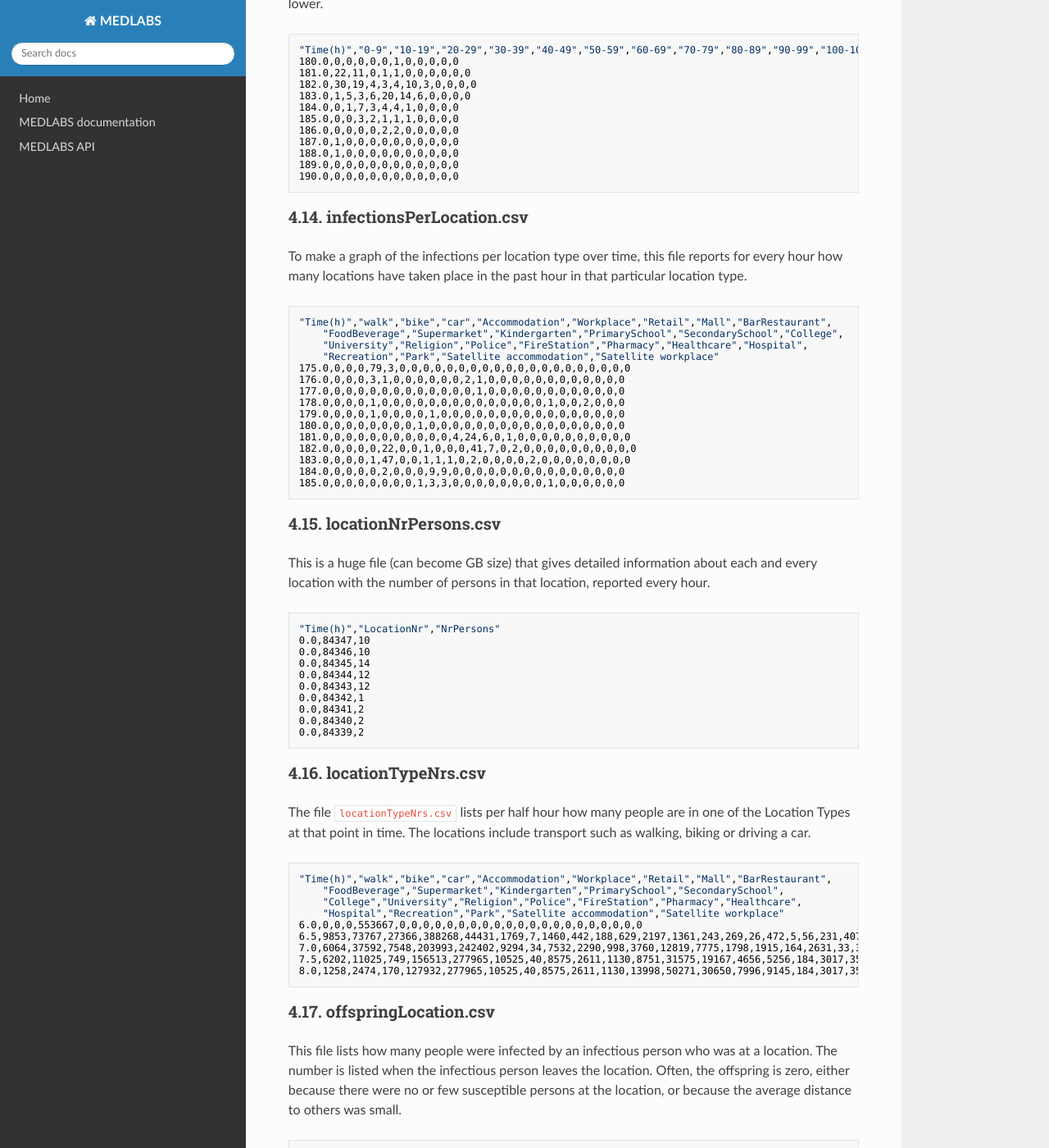
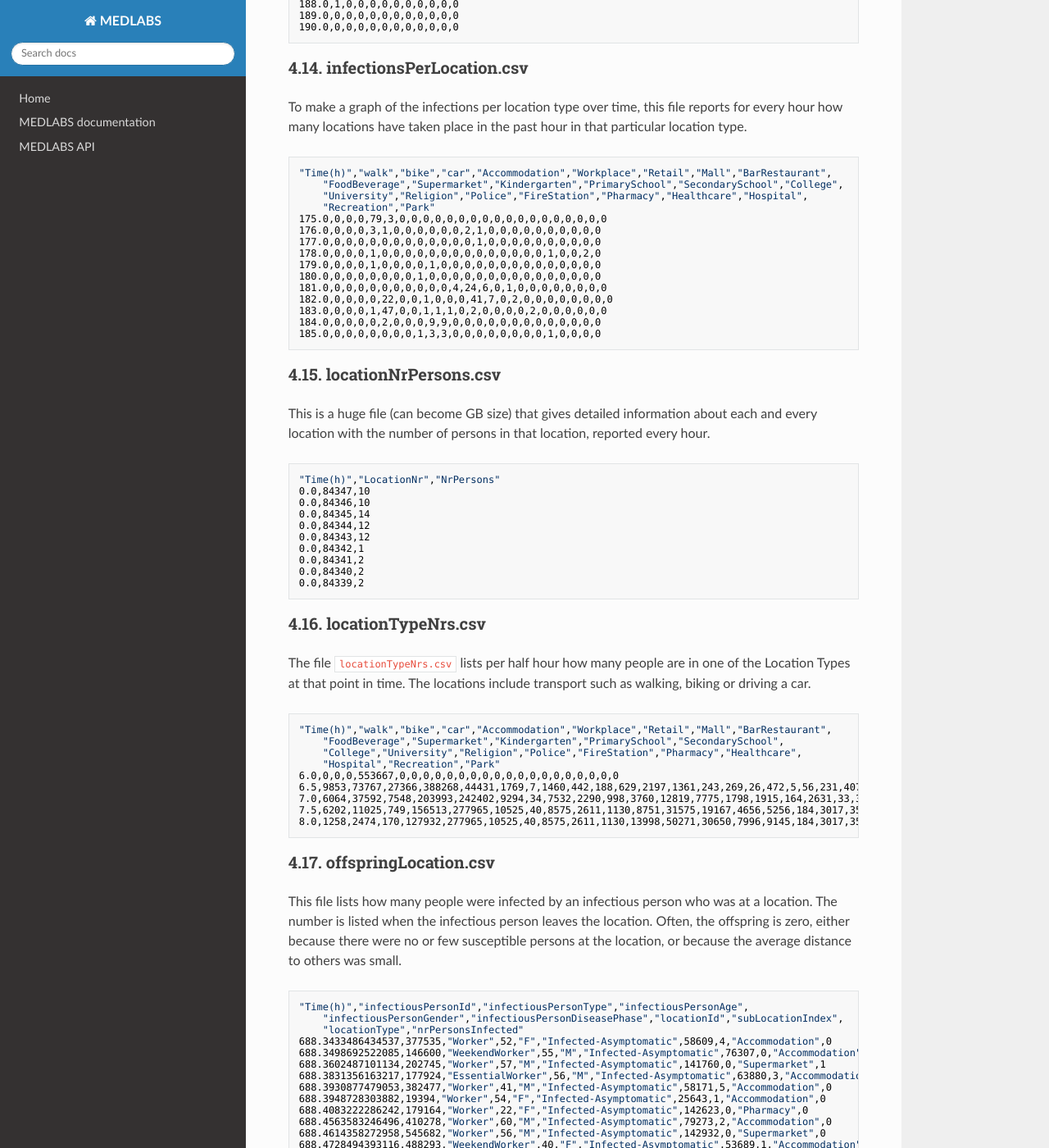
Before and after one commit to averbraeck/medlabs, an MkDocs documentation site: the page built from docs/4-output.md, in a window 1280 px wide and 1400 px high, scrolled down 5630 px. Shown: the whole window at 82% size. Built offline with MkDocs 1.6.1, drawn with Linux system fonts in a browser that asks for light colours; nearby versions of some CDN libraries; some of the changed text lies outside the part shown.

Commit message:
Output adapted for medlabs without satellite workers

````diff
--- a/docs/4-output.md
+++ b/docs/4-output.md
@@ -110,10 +108,6 @@ How many persons of type X were infected by persons of type Y, at what day, in w
 528,"Accommodation","Unemployed",0,1,0,0,0,0,0,0,1,0,0,0,0,0,0
 528,"Accommodation","WeekendWorker",0,0,0,1,1,0,6,0,0,0,0,0,0,0,0
 528,"Accommodation","EssentialWorker",0,0,1,0,1,0,1,0,0,0,0,0,0,0,0
-528,"Accommodation","WorkerSatelliteToCity",0,0,0,0,0,0,0,0,0,0,0,0,0,0,0
-528,"Accommodation","WorkerCityToSatellite",0,0,0,0,0,0,0,0,0,0,0,0,0,0,0
-528,"Accommodation","WorkerSatelliteToSatellite",0,0,0,0,0,0,0,0,0,0,0,0,0,0,0
-528,"Accommodation","WorkerCountryToCity",0,0,0,0,0,0,0,0,0,0,0,0,0,0,0
 ```
 
 Note that the *infected* person numbers are in the rows.
@@ -127,18 +121,17 @@ How many persons of type X were infected per day?
 ```
 "time","Infant","KindergartenStudent","PrimarySchoolStudent","SecondarySchoolStudent",
     "CollegeStudent","UniversityStudent","Worker","Pensioner","Unemployed",
-    "WeekendWorker","EssentialWorker","WorkerSatelliteToCity",
-    "WorkerCityToSatellite","WorkerSatelliteToSatellite","WorkerCountryToCity"
-24,0,0,0,0,0,0,0,0,0,0,0,0,0,0,0
-48,0,0,0,0,0,0,0,0,0,0,0,0,0,0,0
-72,1,0,15,5,0,2,39,1,0,3,1,0,0,0,0
-96,2,0,23,10,1,3,58,9,0,1,0,0,0,0,0
-120,1,1,19,7,0,0,33,3,3,0,0,0,0,0,0
-144,1,1,6,5,2,1,62,14,9,1,1,0,0,0,0
-168,0,1,11,6,1,0,35,2,3,5,1,0,0,0,0
-192,1,4,100,24,0,5,139,7,5,6,3,0,0,0,0
-216,2,16,86,28,5,10,148,11,4,4,5,0,0,0,0
-240,0,23,90,23,3,5,150,8,2,7,5,0,0,0,0
+    "WeekendWorker","EssentialWorker"
+24,0,0,0,0,0,0,0,0,0,0,0
+48,0,0,0,0,0,0,0,0,0,0,0
+72,1,0,15,5,0,2,39,1,0,3,1
+96,2,0,23,10,1,3,58,9,0,1,0
+120,1,1,19,7,0,0,33,3,3,0,0
+144,1,1,6,5,2,1,62,14,9,1,1
+168,0,1,11,6,1,0,35,2,3,5,1
+192,1,4,100,24,0,5,139,7,5,6,3
+216,2,16,86,28,5,10,148,11,4,4,5
+240,0,23,90,23,3,5,150,8,2,7,5
 ```
 
 
@@ -149,24 +142,18 @@ How many persons of type X were infected by persons of type Y, at what day, over
 ```
 "time","infecting_person_type","Infant","KindergartenStudent",
     "PrimarySchoolStudent","SecondarySchoolStudent","CollegeStudent","UniversityStudent",
-    "Worker","Pensioner","Unemployed","WeekendWorker","EssentialWorker",
-    "WorkerSatelliteToCity","WorkerCityToSatellite","WorkerSatelliteToSatellite",
-    "WorkerCountryToCity"
-480,"Infant",2,1,0,0,0,0,3,0,1,1,0,0,0,0,0
-480,"KindergartenStudent",0,0,0,0,0,0,3,0,1,0,0,0,0,0,0
-480,"PrimarySchoolStudent",0,0,12,2,0,0,13,0,2,0,0,0,0,0,0
-480,"SecondarySchoolStudent",0,0,1,5,0,0,6,0,1,0,0,0,0,0,0
-480,"CollegeStudent",0,0,0,1,0,0,1,1,0,0,0,0,0,0,0
-480,"UniversityStudent",0,0,0,0,0,0,1,0,0,0,0,0,0,0,0
-480,"Worker",3,0,8,12,8,0,169,25,16,8,0,0,0,0,0
-480,"Pensioner",0,0,0,0,0,0,8,2,1,0,0,0,0,0,0
-480,"Unemployed",2,0,1,2,0,0,11,0,3,0,0,0,0,0,0
-480,"WeekendWorker",2,2,2,2,1,0,6,1,1,5,1,0,0,0,0
-480,"EssentialWorker",0,0,0,0,0,0,8,1,0,5,1,0,0,0,0
-480,"WorkerSatelliteToCity",0,0,0,0,0,0,0,0,0,0,0,0,0,0,0
-480,"WorkerCityToSatellite",0,0,0,0,0,0,0,0,0,0,0,0,0,0,0
-480,"WorkerSatelliteToSatellite",0,0,0,0,0,0,0,0,0,0,0,0,0,0,0
-480,"WorkerCountryToCity",0,0,0,0,0,0,0,0,0,0,0,0,0,0,0
+    "Worker","Pensioner","Unemployed","WeekendWorker","EssentialWorker"
+480,"Infant",2,1,0,0,0,0,3,0,1,1,0
+480,"KindergartenStudent",0,0,0,0,0,0,3,0,1,0,0
+480,"PrimarySchoolStudent",0,0,12,2,0,0,13,0,2,0,0
+480,"SecondarySchoolStudent",0,0,1,5,0,0,6,0,1,0,0
+480,"CollegeStudent",0,0,0,1,0,0,1,1,0,0,0
+480,"UniversityStudent",0,0,0,0,0,0,1,0,0,0,0
+480,"Worker",3,0,8,12,8,0,169,25,16,8,0
+480,"Pensioner",0,0,0,0,0,0,8,2,1,0,0
+480,"Unemployed",2,0,1,2,0,0,11,0,3,0,0
+480,"WeekendWorker",2,2,2,2,1,0,6,1,1,5,1
+480,"EssentialWorker",0,0,0,0,0,0,8,1,0,5,1
 ```
 
 Note that the *infected* person numbers are in the rows.
@@ -328,18 +315,18 @@ To make a graph of the infections per location type over time, this file reports
 "Time(h)","walk","bike","car","Accommodation","Workplace","Retail","Mall","BarRestaurant",
     "FoodBeverage","Supermarket","Kindergarten","PrimarySchool","SecondarySchool","College",
     "University","Religion","Police","FireStation","Pharmacy","Healthcare","Hospital",
-    "Recreation","Park","Satellite accommodation","Satellite workplace"
-175.0,0,0,0,79,3,0,0,0,0,0,0,0,0,0,0,0,0,0,0,0,0,0,0,0,0
-176.0,0,0,0,3,1,0,0,0,0,0,0,2,1,0,0,0,0,0,0,0,0,0,0,0,0
-177.0,0,0,0,0,0,0,0,0,0,0,0,0,1,0,0,0,0,0,0,0,0,0,0,0,0
-178.0,0,0,0,1,0,0,0,0,0,0,0,0,0,0,0,0,0,0,1,0,0,2,0,0,0
-179.0,0,0,0,1,0,0,0,0,1,0,0,0,0,0,0,0,0,0,0,0,0,0,0,0,0
-180.0,0,0,0,0,0,0,0,1,0,0,0,0,0,0,0,0,0,0,0,0,0,0,0,0,0
-181.0,0,0,0,0,0,0,0,0,0,0,4,24,6,0,1,0,0,0,0,0,0,0,0,0,0
-182.0,0,0,0,0,22,0,0,1,0,0,0,41,7,0,2,0,0,0,0,0,0,0,0,0,0
-183.0,0,0,0,1,47,0,0,1,1,1,0,2,0,0,0,0,2,0,0,0,0,0,0,0,0
-184.0,0,0,0,0,2,0,0,0,9,9,0,0,0,0,0,0,0,0,0,0,0,0,0,0,0
-185.0,0,0,0,0,0,0,0,1,3,3,0,0,0,0,0,0,0,0,1,0,0,0,0,0,0
+    "Recreation","Park"
+175.0,0,0,0,79,3,0,0,0,0,0,0,0,0,0,0,0,0,0,0,0,0,0,0
+176.0,0,0,0,3,1,0,0,0,0,0,0,2,1,0,0,0,0,0,0,0,0,0,0
+177.0,0,0,0,0,0,0,0,0,0,0,0,0,1,0,0,0,0,0,0,0,0,0,0
+178.0,0,0,0,1,0,0,0,0,0,0,0,0,0,0,0,0,0,0,1,0,0,2,0
+179.0,0,0,0,1,0,0,0,0,1,0,0,0,0,0,0,0,0,0,0,0,0,0,0
+180.0,0,0,0,0,0,0,0,1,0,0,0,0,0,0,0,0,0,0,0,0,0,0,0
+181.0,0,0,0,0,0,0,0,0,0,0,4,24,6,0,1,0,0,0,0,0,0,0,0
+182.0,0,0,0,0,22,0,0,1,0,0,0,41,7,0,2,0,0,0,0,0,0,0,0
+183.0,0,0,0,1,47,0,0,1,1,1,0,2,0,0,0,0,2,0,0,0,0,0,0
+184.0,0,0,0,0,2,0,0,0,9,9,0,0,0,0,0,0,0,0,0,0,0,0,0
+185.0,0,0,0,0,0,0,0,1,3,3,0,0,0,0,0,0,0,0,1,0,0,0,0
 ```
 
 
@@ -369,12 +356,12 @@ The file `locationTypeNrs.csv` lists per half hour how many people are in one of
 "Time(h)","walk","bike","car","Accommodation","Workplace","Retail","Mall","BarRestaurant",
     "FoodBeverage","Supermarket","Kindergarten","PrimarySchool","SecondarySchool",
     "College","University","Religion","Police","FireStation","Pharmacy","Healthcare",
-    "Hospital","Recreation","Park","Satellite accommodation","Satellite workplace"
-6.0,0,0,0,553667,0,0,0,0,0,0,0,0,0,0,0,0,0,0,0,0,0,0,0,0,0
-6.5,9853,73767,27366,388268,44431,1769,7,1460,442,188,629,2197,1361,243,269,26,472,5,56,231,407,220,0,0,0
-7.0,6064,37592,7548,203993,242402,9294,34,7532,2290,998,3760,12819,7775,1798,1915,164,2631,33,307,1268,2323,1127,0,0,0
-7.5,6202,11025,749,156513,277965,10525,40,8575,2611,1130,8751,31575,19167,4656,5256,184,3017,35,350,1437,2642,1262,0,0,0
-8.0,1258,2474,170,127932,277965,10525,40,8575,2611,1130,13998,50271,30650,7996,9145,184,3017,35,350,1437,2642,1262,0,0,0
+    "Hospital","Recreation","Park"
+6.0,0,0,0,553667,0,0,0,0,0,0,0,0,0,0,0,0,0,0,0,0,0,0,0
+6.5,9853,73767,27366,388268,44431,1769,7,1460,442,188,629,2197,1361,243,269,26,472,5,56,231,407,220,0
+7.0,6064,37592,7548,203993,242402,9294,34,7532,2290,998,3760,12819,7775,1798,1915,164,2631,33,307,1268,2323,1127,0
+7.5,6202,11025,749,156513,277965,10525,40,8575,2611,1130,8751,31575,19167,4656,5256,184,3017,35,350,1437,2642,1262,0
+8.0,1258,2474,170,127932,277965,10525,40,8575,2611,1130,13998,50271,30650,7996,9145,184,3017,35,350,1437,2642,1262,0
 ```
 
 
@@ -451,20 +438,18 @@ This file stores the *cumulative* number of persons of type X that were infected
 ```
 "time","location_type","infecting_person_type","Infant","KindergartenStudent",
     "PrimarySchoolStudent","SecondarySchoolStudent","CollegeStudent","UniversityStudent",
-    "Worker","Pensioner","Unemployed","WeekendWorker","EssentialWorker",
-    "WorkerSatelliteToCity","WorkerCityToSatellite","WorkerSatelliteToSatellite",
-    "WorkerCountryToCity"
-528,"Supermarket","Infant",0,0,0,0,0,0,0,0,0,0,0,0,0,0,0
-528,"Supermarket","KindergartenStudent",0,0,0,0,0,0,0,0,0,0,0,0,0,0,0
-528,"Supermarket","PrimarySchoolStudent",0,0,0,0,0,0,0,0,0,0,0,0,0,0,0
-528,"Supermarket","SecondarySchoolStudent",0,0,0,0,0,0,0,0,0,0,0,0,0,0,0
-528,"Supermarket","CollegeStudent",0,0,0,0,0,1,1,0,0,0,0,0,0,0,0
-528,"Supermarket","UniversityStudent",0,0,0,0,0,0,11,0,0,1,0,0,0,0,0
-528,"Supermarket","Worker",0,0,0,0,3,7,488,31,29,18,3,0,0,0,0
-528,"Supermarket","Pensioner",0,0,0,0,0,0,12,12,1,1,1,0,0,0,0
-528,"Supermarket","Unemployed",0,0,0,0,0,0,17,0,1,0,0,0,0,0,0
-528,"Supermarket","WeekendWorker",0,0,0,0,0,1,34,3,1,4,1,0,0,0,0
-528,"Supermarket","EssentialWorker",0,0,0,0,0,1,19,7,1,4,2,0,0,0,0
+    "Worker","Pensioner","Unemployed","WeekendWorker","EssentialWorker"
+528,"Supermarket","Infant",0,0,0,0,0,0,0,0,0,0,0
+528,"Supermarket","KindergartenStudent",0,0,0,0,0,0,0,0,0,0,0
+528,"Supermarket","PrimarySchoolStudent",0,0,0,0,0,0,0,0,0,0,0
+528,"Supermarket","SecondarySchoolStudent",0,0,0,0,0,0,0,0,0,0,0
+528,"Supermarket","CollegeStudent",0,0,0,0,0,1,1,0,0,0,0
+528,"Supermarket","UniversityStudent",0,0,0,0,0,0,11,0,0,1,0
+528,"Supermarket","Worker",0,0,0,0,3,7,488,31,29,18,3
+528,"Supermarket","Pensioner",0,0,0,0,0,0,12,12,1,1,1
+528,"Supermarket","Unemployed",0,0,0,0,0,0,17,0,1,0,0
+528,"Supermarket","WeekendWorker",0,0,0,0,0,1,34,3,1,4,1
+528,"Supermarket","EssentialWorker",0,0,0,0,0,1,19,7,1,4,2
 ```
 
 Note that the cumulative number of *infected* person types are in the rows. The *infecting* person types are in the columns.
@@ -478,18 +463,17 @@ What is the *cumulative* number of persons of type X who were infected up to thi
 ```
 "time","Infant","KindergartenStudent","PrimarySchoolStudent","SecondarySchoolStudent",
     "CollegeStudent","UniversityStudent","Worker","Pensioner","Unemployed",
-    "WeekendWorker","EssentialWorker","WorkerSatelliteToCity",
-    "WorkerCityToSatellite","WorkerSatelliteToSatellite","WorkerCountryToCity"
-24,0,0,0,0,0,0,0,0,0,0,0,0,0,0,0
-48,0,0,0,0,0,0,0,0,0,0,0,0,0,0,0
-72,1,0,15,5,0,2,39,1,0,3,1,0,0,0,0
-96,3,0,38,15,1,5,97,10,0,4,1,0,0,0,0
-120,4,1,57,22,1,5,130,13,3,4,1,0,0,0,0
-144,5,2,63,27,3,6,192,27,12,5,2,0,0,0,0
-168,5,3,74,33,4,6,227,29,15,10,3,0,0,0,0
-192,6,7,174,57,4,11,366,36,20,16,6,0,0,0,0
-216,8,23,260,85,9,21,514,47,24,20,11,0,0,0,0
-240,8,46,350,108,12,26,664,55,26,27,16,0,0,0,0
+    "WeekendWorker","EssentialWorker"
+24,0,0,0,0,0,0,0,0,0,0,0
+48,0,0,0,0,0,0,0,0,0,0,0
+72,1,0,15,5,0,2,39,1,0,3,1
+96,3,0,38,15,1,5,97,10,0,4,1
+120,4,1,57,22,1,5,130,13,3,4,1
+144,5,2,63,27,3,6,192,27,12,5,2
+168,5,3,74,33,4,6,227,29,15,10,3
+192,6,7,174,57,4,11,366,36,20,16,6
+216,8,23,260,85,9,21,514,47,24,20,11
+240,8,46,350,108,12,26,664,55,26,27,16
 ```
 
 
@@ -500,20 +484,18 @@ What is the *cumulative* number of persons of type X who were infected by person
 ```
 "time","infecting_person_type","Infant","KindergartenStudent",
     "PrimarySchoolStudent","SecondarySchoolStudent","CollegeStudent","UniversityStudent",
-    "Worker","Pensioner","Unemployed","WeekendWorker","EssentialWorker",
-    "WorkerSatelliteToCity","WorkerCityToSatellite","WorkerSatelliteToSatellite",
-    "WorkerCountryToCity"
-480,"Infant",4,2,0,1,0,1,8,0,2,1,0,0,0,0,0
-480,"KindergartenStudent",13,55,0,0,0,1,45,0,3,1,0,0,0,0,0
-480,"PrimarySchoolStudent",3,1,470,27,2,3,234,4,20,11,3,0,0,0,0
-480,"SecondarySchoolStudent",0,2,20,112,2,3,87,2,4,2,2,0,0,0,0
-480,"CollegeStudent",0,0,0,1,4,1,14,3,1,0,0,0,0,0,0
-480,"UniversityStudent",0,1,5,3,2,11,36,2,2,1,0,0,0,0,0
-480,"Worker",27,32,114,90,28,27,1400,56,74,55,15,0,0,0,0
-480,"Pensioner",0,0,0,1,1,0,34,61,2,3,2,0,0,0,0
-480,"Unemployed",8,1,6,4,0,0,34,1,4,3,1,0,0,0,0
-480,"WeekendWorker",3,4,8,7,1,2,51,5,3,29,11,0,0,0,0
-480,"EssentialWorker",1,0,1,1,0,1,31,4,0,21,23,0,0,0,0
+    "Worker","Pensioner","Unemployed","WeekendWorker","EssentialWorker"
+480,"Infant",4,2,0,1,0,1,8,0,2,1,0
+480,"KindergartenStudent",13,55,0,0,0,1,45,0,3,1,0
+480,"PrimarySchoolStudent",3,1,470,27,2,3,234,4,20,11,3
+480,"SecondarySchoolStudent",0,2,20,112,2,3,87,2,4,2,2
+480,"CollegeStudent",0,0,0,1,4,1,14,3,1,0,0
+480,"UniversityStudent",0,1,5,3,2,11,36,2,2,1,0
+480,"Worker",27,32,114,90,28,27,1400,56,74,55,15
+480,"Pensioner",0,0,0,1,1,0,34,61,2,3,2
+480,"Unemployed",8,1,6,4,0,0,34,1,4,3,1
+480,"WeekendWorker",3,4,8,7,1,2,51,5,3,29,11
+480,"EssentialWorker",1,0,1,1,0,1,31,4,0,21,23
 ```
 
 Note that the cumulative number of *infected* person types are in the rows. The *infecting* person types are in the columns.
````
Also changed, not shown: other parts of docs/4-output.md (+1 -3 lines).
